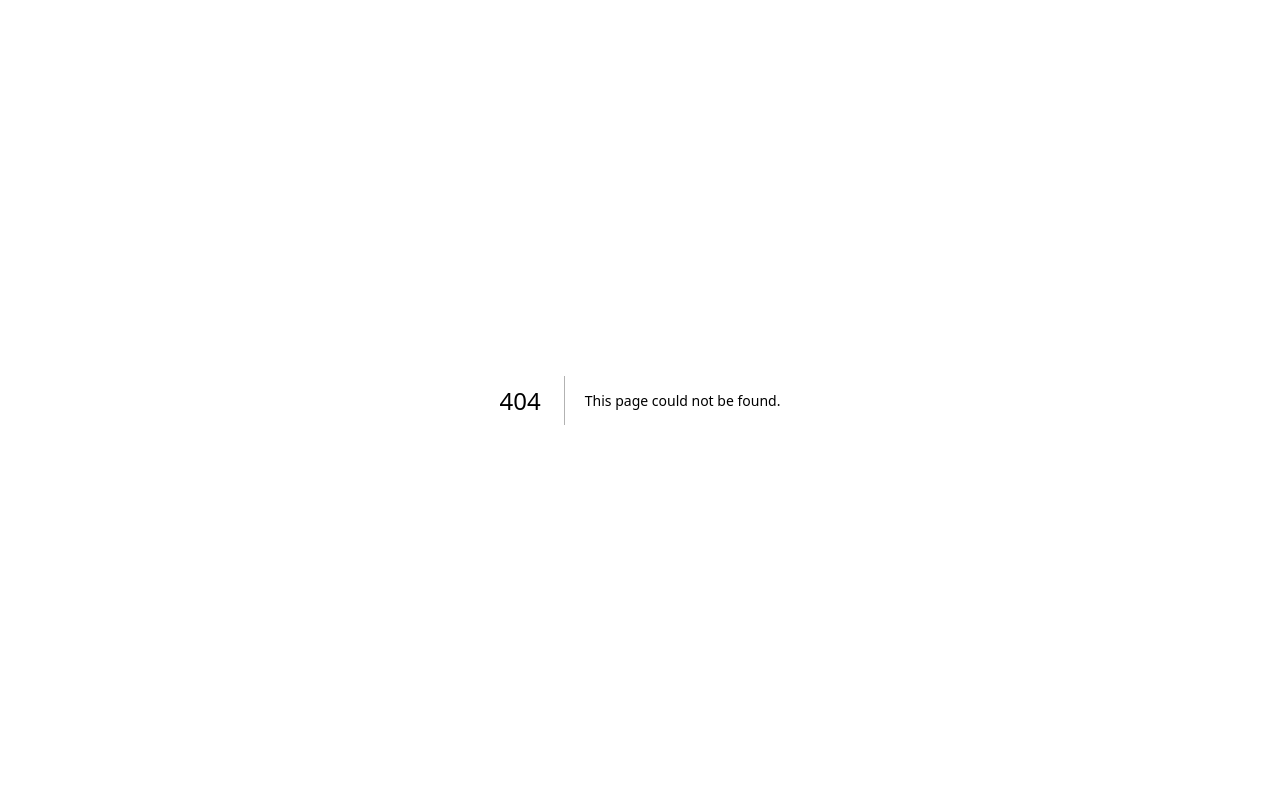
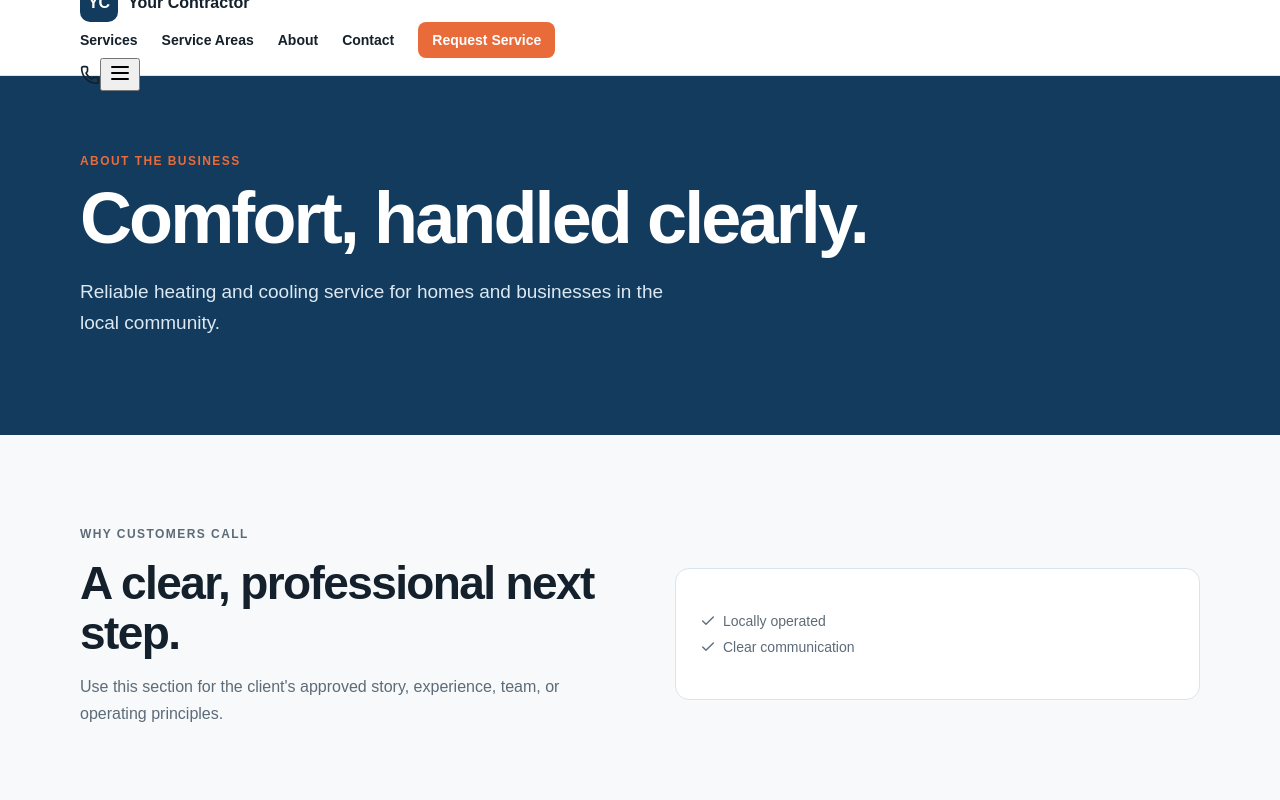
Before and after one commit to money-murdock/murdockops-contractor-site-starter, a Next.js app: page /about in a window 1280 px wide. Before the commit this address had no page. Shown: the top 800 px of the page. Built offline with nearby package versions, Linux system fonts and the light colour scheme.

Commit message:
Polish reusable contractor starter baseline

```diff
--- /dev/null
+++ b/app/about/page.tsx
@@ -0,0 +1,9 @@
+import { Check } from "lucide-react"
+import { contractor } from "@/lib/site-config"
+import { SiteHeader } from "@/components/site-header"
+
+export const metadata = { title: "About | " + contractor.business.name, description: contractor.business.description }
+
+export default function AboutPage() {
+  return <main><SiteHeader/><section className="hero"><div className="container"><p className="eyebrow">About the business</p><h1>{contractor.business.tagline}</h1><p className="hero-copy">{contractor.business.description}</p></div></section><section className="section"><div className="container split"><div><p className="eyebrow">Why customers call</p><h2>A clear, professional next step.</h2><p>Use this section for the client&apos;s approved story, experience, team, or operating principles.</p></div><div className="card"><ul>{contractor.trustItems.map(item => <li key={item}><Check size={16}/>{item}</li>)}</ul></div></div></section><footer className="footer"><div className="container"><div className="brand"><span className="brand-mark">{contractor.business.logoText}</span><span>{contractor.business.name}</span></div></div></footer></main>
+}
```
